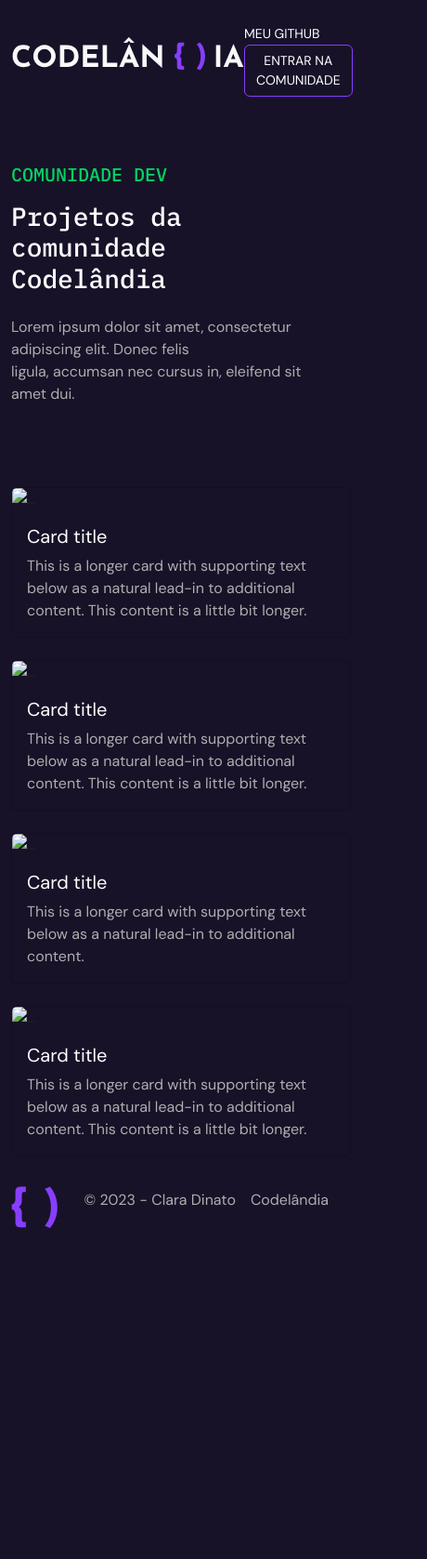
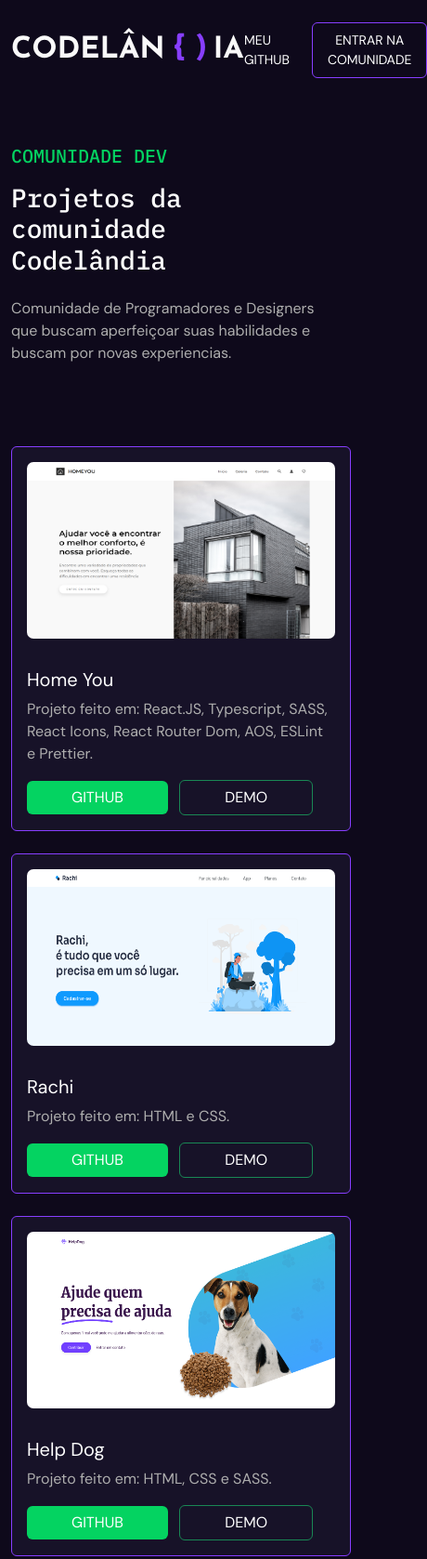
Before and after one commit to dinatoclara22/codelancia-projects, a plain HTML site: page index.html in a window 390 px wide. Shown: the top 1677 px of the page at 93% size, 460 px wide, since content can reach past the window. Before the commit the page ends 1338 px from the top, so only its background shows below. Drawn offline with nearby package versions, Linux system fonts and the light colour scheme.

Commit message:
adicionando responsividade

```diff
--- a/index.html
+++ b/index.html
@@ -1,30 +1,43 @@
 <!DOCTYPE html>
 <html lang="pt-br">
-
 	<head>
-  <meta charset="UTF-8">
-  <meta http-equiv="X-UA-Compatible" content="IE=edge">
-  <meta name="viewport" content="width=device-width, initial-scale=1.0">
-  <link href="https://cdn.jsdelivr.net/npm/bootstrap@5.2.3/dist/css/bootstrap.min.css" rel="stylesheet"
-    integrity="sha384-rbsA2VBKQhggwzxH7pPCaAqO46MgnOM80zW1RWuH61DGLwZJEdK2Kadq2F9CUG65" crossorigin="anonymous">
-  <link rel="preconnect" href="https://fonts.googleapis.com">
-  <link rel="preconnect" href="https://fonts.gstatic.com" crossorigin>
-  <link href="https://fonts.googleapis.com/css2?family=DM+Sans&family=IBM+Plex+Mono:wght@400;500;700&display=swap"
-    rel="stylesheet">
-  <link rel="stylesheet" href="style.css">
+		<meta charset="UTF-8" />
+		<meta http-equiv="X-UA-Compatible" content="IE=edge" />
+		<meta name="viewport" content="width=device-width, initial-scale=1.0" />
+		<link
+			href="https://cdn.jsdelivr.net/npm/bootstrap@5.2.3/dist/css/bootstrap.min.css"
+			rel="stylesheet"
+			integrity="sha384-rbsA2VBKQhggwzxH7pPCaAqO46MgnOM80zW1RWuH61DGLwZJEdK2Kadq2F9CUG65"
+			crossorigin="anonymous"
+		/>
+		<link rel="preconnect" href="https://fonts.googleapis.com" />
+		<link rel="preconnect" href="https://fonts.gstatic.com" crossorigin />
+		<link
+			href="https://fonts.googleapis.com/css2?family=DM+Sans&family=IBM+Plex+Mono:wght@400;500;700&display=swap"
+			rel="stylesheet"
+		/>
+		<link rel="stylesheet" href="style.css" />
 		<title>Projetos da Codelândia</title>
 	</head>
 
-<body class="bg-purple">
+	<body class="bg-page">
 		<header>
 			<div class="container">
 				<div class="row col-12">
 					<div class="d-flex justify-content-between align-items-center py-4">
-          <img src="./assets/logo.svg" alt="">
-          <div class="">
-            <a href="https://github.com/dinatoclara22" class="text-decoration-none text-white me-4 fs-7 d-sm-none">MEU
-              GITHUB</a>
-            <button type="button" class="btn btn-outline-info text-white fs-7">ENTRAR NA COMUNIDADE</button>
+						<img src="./assets/logo.svg" alt="" />
+						<div class="d-flex align-items-center">
+							<a
+								href="https://github.com/dinatoclara22"
+								class="text-decoration-none text-white me-4 fs-7"
+								>MEU GITHUB</a
+							>
+							<button
+								type="button"
+								class="btn btn-outline-info text-white fs-7 px-3 py-2 border-2"
+							>
+								ENTRAR NA COMUNIDADE
+							</button>
 						</div>
 					</div>
 				</div>
@@ -35,10 +48,13 @@
 				<div class="row col-12">
 					<div class="pt-5">
 						<h1 class="fs-5 text-green font-ibm">COMUNIDADE DEV</h1>
-          <h2 class="h1 text-white font-ibm mt-3">Projetos da <br> comunidade Codelândia</h2>
+						<h2 class="h1 text-white font-ibm mt-3">
+							Projetos da <br />
+							comunidade Codelândia
+						</h2>
 						<p class="text-grey mt-4">
-            Lorem ipsum dolor sit amet, consectetur adipiscing elit. Donec felis <br> ligula, accumsan nec cursus in,
-            eleifend sit amet dui.
+							Comunidade de Programadores e Designers que buscam aperfeiçoar
+							suas habilidades e buscam por novas experiencias.
 						</p>
 					</div>
 				</div>
@@ -46,38 +62,129 @@
 			<div class="container">
 				<div class="row row-cols-1 row-cols-md-2 g-4 mt-5">
 					<div class="col">
-          <div class="card bg-purple">
-            <img src="..." class="card-img-top" alt="...">
+						<div class="card bg-purple border-purple">
+							<img
+								src="./assets/homeYou_crop.png"
+								class="card-img-top p-3 img-card"
+								alt="..."
+							/>
 							<div class="card-body">
-              <h5 class="card-title text-white">Card title</h5>
-              <p class="card-text text-grey">This is a longer card with supporting text below as a natural lead-in to additional content. This content is a little bit longer.</p>
+								<h5 class="card-title text-white">Home You</h5>
+								<p class="card-text text-grey">
+									Projeto feito em: React.JS, Typescript, SASS, React Icons,
+									React Router Dom, AOS, ESLint e Prettier.
+								</p>
+								<div>
+									<button type="button" class="btn btn-secondary px-5 me-2">
+										<a
+											href="https://github.com/dinatoclara22/home-you"
+											class="text-decoration-none text-white"
+											>GITHUB</a
+										>
+									</button>
+									<button type="button" class="btn btn-outline-success px-5">
+										<a
+											href="https://home-you.vercel.app"
+											class="text-decoration-none text-white"
+										>
+											DEMO
+										</a>
+									</button>
+								</div>
 							</div>
 						</div>
 					</div>
 					<div class="col">
-          <div class="card bg-purple">
-            <img src="..." class="card-img-top" alt="...">
+						<div class="card bg-purple border-purple">
+							<img
+								src="./assets/rachi-2.png"
+								class="card-img-top p-3 img-card"
+								alt="..."
+							/>
 							<div class="card-body">
-              <h5 class="card-title text-white">Card title</h5>
-              <p class="card-text text-grey">This is a longer card with supporting text below as a natural lead-in to additional content. This content is a little bit longer.</p>
+								<h5 class="card-title text-white">Rachi</h5>
+								<p class="card-text text-grey">Projeto feito em: HTML e CSS.</p>
+								<div>
+									<button type="button" class="btn btn-secondary px-5 me-2">
+										<a
+											href="https://github.com/dinatoclara22/rachi-project"
+											class="text-decoration-none text-white"
+											>GITHUB</a
+										>
+									</button>
+									<button type="button" class="btn btn-outline-success px-5">
+										<a
+											href="https://rachi-project.vercel.app"
+											class="text-decoration-none text-white"
+										>
+											DEMO
+										</a>
+									</button>
+								</div>
 							</div>
 						</div>
 					</div>
 					<div class="col">
-          <div class="card bg-purple">
-            <img src="..." class="card-img-top" alt="...">
+						<div class="card bg-purple border-purple">
+							<img
+								src="./assets/HelpDog.png"
+								class="card-img-top p-3 img-card"
+								alt="..."
+							/>
 							<div class="card-body">
-              <h5 class="card-title text-white">Card title</h5>
-              <p class="card-text text-grey">This is a longer card with supporting text below as a natural lead-in to additional content.</p>
+								<h5 class="card-title text-white">Help Dog</h5>
+								<p class="card-text text-grey">
+									Projeto feito em: HTML, CSS e SASS.
+								</p>
+								<div>
+									<button type="button" class="btn btn-secondary px-5 me-2 mb-sm-4">
+										<a
+											href="https://github.com/dinatoclara22/helpdog"
+											class="text-decoration-none text-white"
+											>GITHUB</a
+										>
+									</button>
+									<button type="button" class="btn btn-outline-success px-5">
+										<a
+											href="https://helpdog.vercel.app/"
+											class="text-decoration-none text-white"
+										>
+											DEMO
+										</a>
+									</button>
+								</div>
 							</div>
 						</div>
 					</div>
 					<div class="col">
-          <div class="card bg-purple">
-            <img src="..." class="card-img-top" alt="...">
+						<div class="card bg-purple border-purple">
+							<img
+								src="./assets/jordan_shoes.png"
+								class="card-img-top p-3 img-card"
+								alt="..."
+							/>
 							<div class="card-body">
-              <h5 class="card-title text-white">Card title</h5>
-              <p class="card-text text-grey">This is a longer card with supporting text below as a natural lead-in to additional content. This content is a little bit longer.</p>
+								<h5 class="card-title text-white">Jordan Shoes</h5>
+								<p class="card-text text-grey">
+									Projeto feito em: HTML, CSS e SASS.
+								</p>
+								<div>
+									<button type="button" class="btn btn-secondary px-5 me-2">
+										<a
+											href="https://github.com/dinatoclara22/jordanShoes"
+											class="text-decoration-none text-white"
+											>GITHUB</a
+										>
+									</button>
+									<button type="button" class="btn btn-outline-success px-5">
+										<a
+											href="https://jordan-shoes-red.vercel.app"
+											class="text-decoration-none text-white"
+										>
+											DEMO
+										</a>
+									</button>
+								</div>
 							</div>
 						</div>
 					</div>
@@ -87,8 +194,10 @@
 		<footer>
 			<div class="container">
 				<div class="row col-12">
-        <div class="d-flex justify-content-between align-items-center py-3 mt-3">
-          <img src="./assets/logo-footer.svg" alt="">
+					<div
+						class="d-flex justify-content-between align-items-center py-3 mt-3"
+					>
+						<img src="./assets/logo-footer.svg" alt="" />
 						<div class="d-flex gap-3">
 							<p class="text-grey">© 2023 - Clara Dinato</p>
 							<p class="text-grey">Codelândia</p>
@@ -97,9 +206,10 @@
 				</div>
 			</div>
 		</footer>
-  <script src="https://cdn.jsdelivr.net/npm/bootstrap@5.2.3/dist/js/bootstrap.bundle.min.js"
+		<script
+			src="https://cdn.jsdelivr.net/npm/bootstrap@5.2.3/dist/js/bootstrap.bundle.min.js"
 			integrity="sha384-kenU1KFdBIe4zVF0s0G1M5b4hcpxyD9F7jL+jjXkk+Q2h455rYXK/7HAuoJl+0I4"
-    crossorigin="anonymous"></script>
+			crossorigin="anonymous"
+		></script>
 	</body>
-
 </html>
--- a/style.css
+++ b/style.css
@@ -1,42 +1,71 @@
 * {
-  font-family: "DM Sans", sans-serif;
+	font-family: "DM Sans", sans-serif;
+}
+
+.bg-page {
+  background-color: #0e091b;
 }
 
 .btn-outline-info {
-  border-color: #873EFF;
+	border-color: #873eff;
 }
 
-.btn-check:checked+.btn, .btn.active, .btn.show, .btn:first-child:active, :not(.btn-check)+.btn:active {
-  border-color: #873EFF;
-  background-color: #873EFF;
+.btn-check:checked + .btn,
+.btn.active,
+.btn.show,
+.btn:first-child:active,
+:not(.btn-check) + .btn:active {
+	border-color: #873eff;
+	background-color: #873eff;
 }
 
 .btn:hover {
-  border-color: #873EFF;
-  background-color: #873EFF;
+	border-color: #873eff;
+	background-color: #873eff;
 }
 
 .fs-7 {
-  font-size: 14px;
+	font-size: 14px;
 }
 
 .text-green {
-  color: #04D361;
+	color: #04d361;
 }
 
 .text-grey {
-  color: #AEAEAE;
+	color: #aeaeae;
 }
 
 .font-ibm {
-  font-family: "IBM Plex Mono";
+	font-family: "IBM Plex Mono";
 }
 
 .bg-purple {
-  background-color: #171228;
+	background-color: #171228;
 }
 
 .img-card {
-  width:549px;
-  height: 222px;
+	width: 549px;
+	height: 222px;
 }
+
+.border-purple {
+	border-color: #873eff;
+}
+
+.card-img-top {
+	width: 100%;
+	height: 222px;
+	object-fit: fit;
+
+}
+
+.img-card {
+
+	border-radius: 23px;
+}
+
+.btn-secondary {
+	background-color: #04d361;
+	border: none;
+}
```
Also changed, not shown: assets/HelpDog.png (added), assets/homeYou_crop.png (added), assets/jordan_shoes.png (added), assets/rachi-2.png (added). Lines whose indentation alone changed are shown as unchanged.
